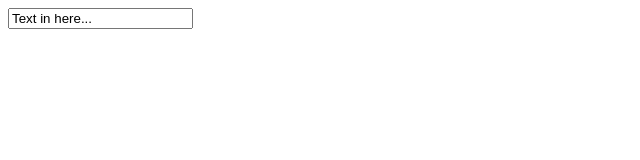
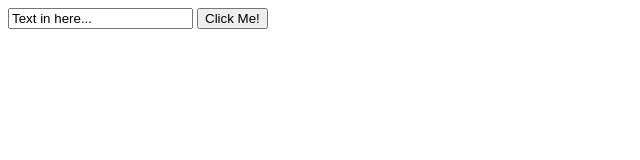
Before and after one commit to jberhow/jberhow.github.io, a plain HTML site: page index.html in a window 1280 px wide. Shown: the whole page, without its empty margins (0-640 px from the left). Drawn offline with Linux system fonts and the light colour scheme.

Commit message:
Added a button with a javascript function.

```diff
--- a/index.html
+++ b/index.html
@@ -8,6 +8,13 @@
 <body>
 <label>
         <input type="text" value="Text in here..." name="myTextBox"/>
+        <input type="submit" value="Click Me!" name="mySubmit" onclick="divPrint()"/>
 </label>
+<div id="outputSentence"></div>
+<script>
+       function divPrint () {
+               document.getElementById('outputSentence').innerHTML = 'And now out here!';
+       }
+</script>
 </body>
 </html>
```
